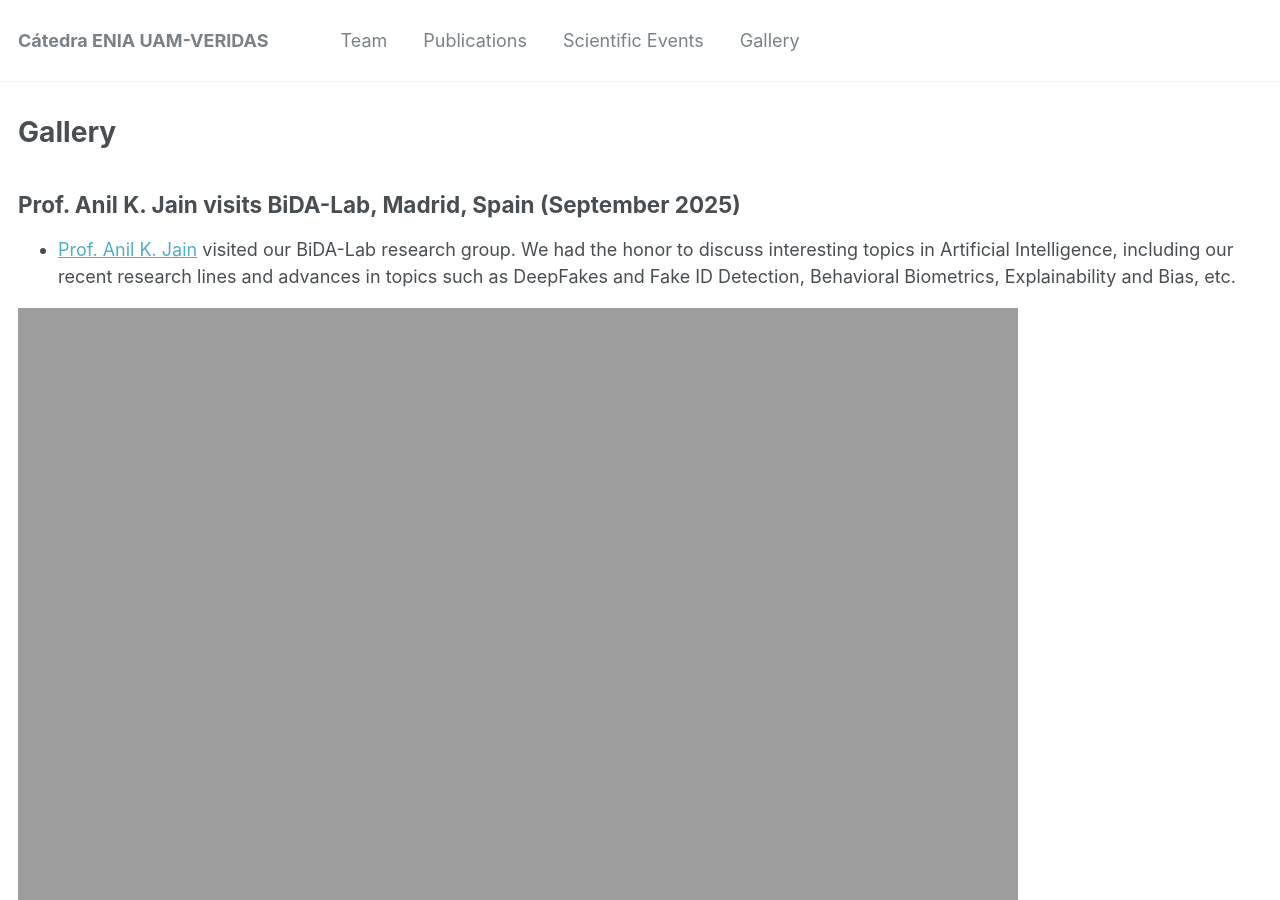
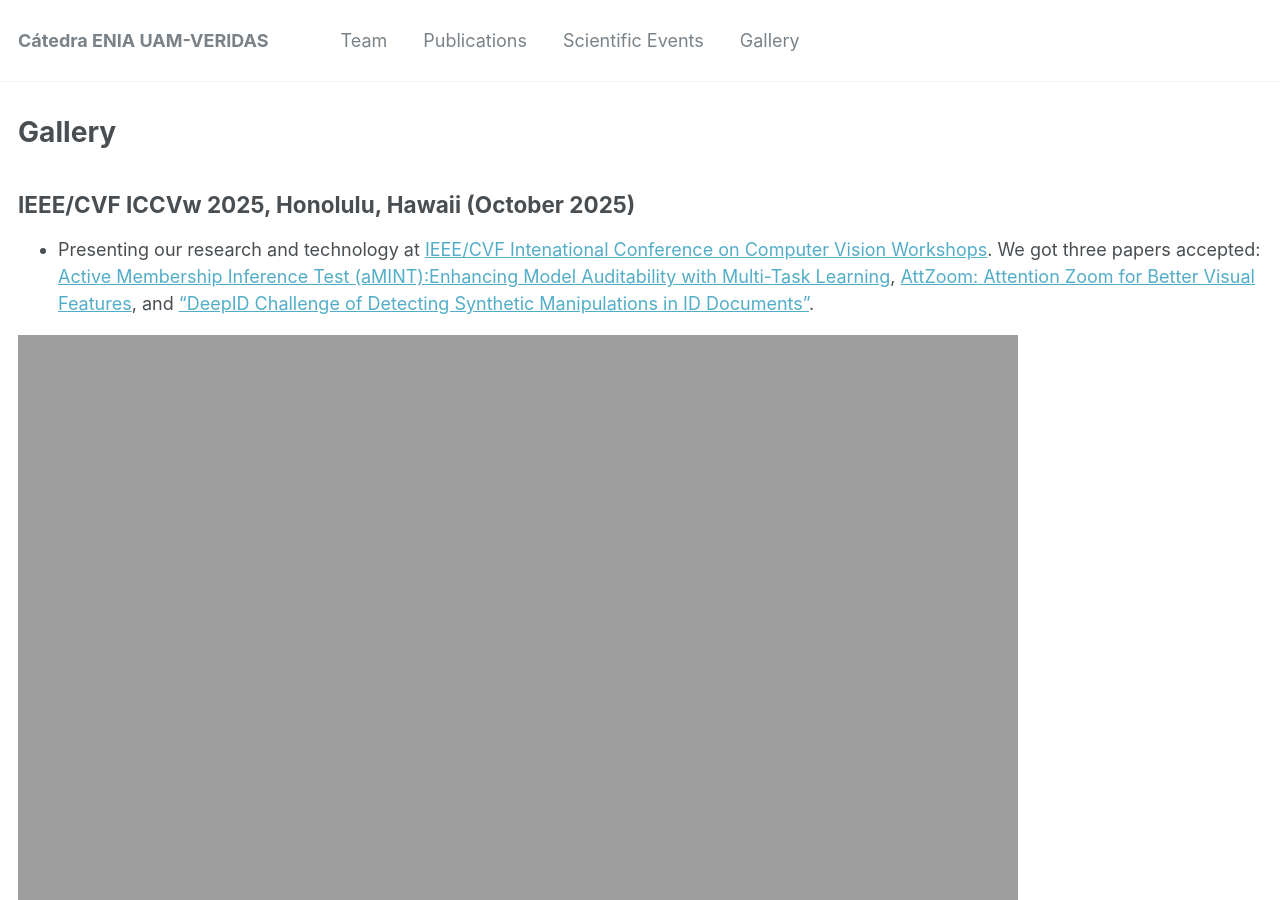
Before and after one commit to catedraeniauam/catedraeniauam.github.io, a Jekyll site: the page built from _pages/gallery.md, in a window 1280 px wide and 900 px high. Built offline with Jekyll 4.4.1, drawn with Linux system fonts in a browser that asks for light colours.

Commit message:
Agregamos la conferencia a la que asistio Daniel en Hawaii

```diff
--- a/_pages/gallery.md
+++ b/_pages/gallery.md
@@ -4,6 +4,12 @@ title: "Gallery"
 permalink: /gallery/
 author_profile: true
 ---
+
+IEEE/CVF ICCVw 2025, Honolulu, Hawaii (October 2025)
+-----
+- Presenting our research and technology at <a href="https://iccv.thecvf.com/">IEEE/CVF Intenational Conference on Computer Vision Workshops</a>. We got three papers accepted: <a href="">Active Membership Inference Test (aMINT):Enhancing Model Auditability with Multi-Task Learning</a>, <a href="https://arxiv.org/abs/2508.03625">AttZoom: Attention Zoom for Better Visual Features</a>, and <a href="https://publications.idiap.ch/attachments/papers/2025/Korshunov_ICCV_2025.pdf">"DeepID Challenge of Detecting Synthetic Manipulations in ID Documents"</a>.
+
+<img src="https://catedraeniauam.github.io/images/iccv-2025-daniel.png" align="center" width="1000"/>
 
 Prof. Anil K. Jain visits BiDA-Lab, Madrid, Spain (September 2025)
 -----
```
Also changed, not shown: 1 other file.
